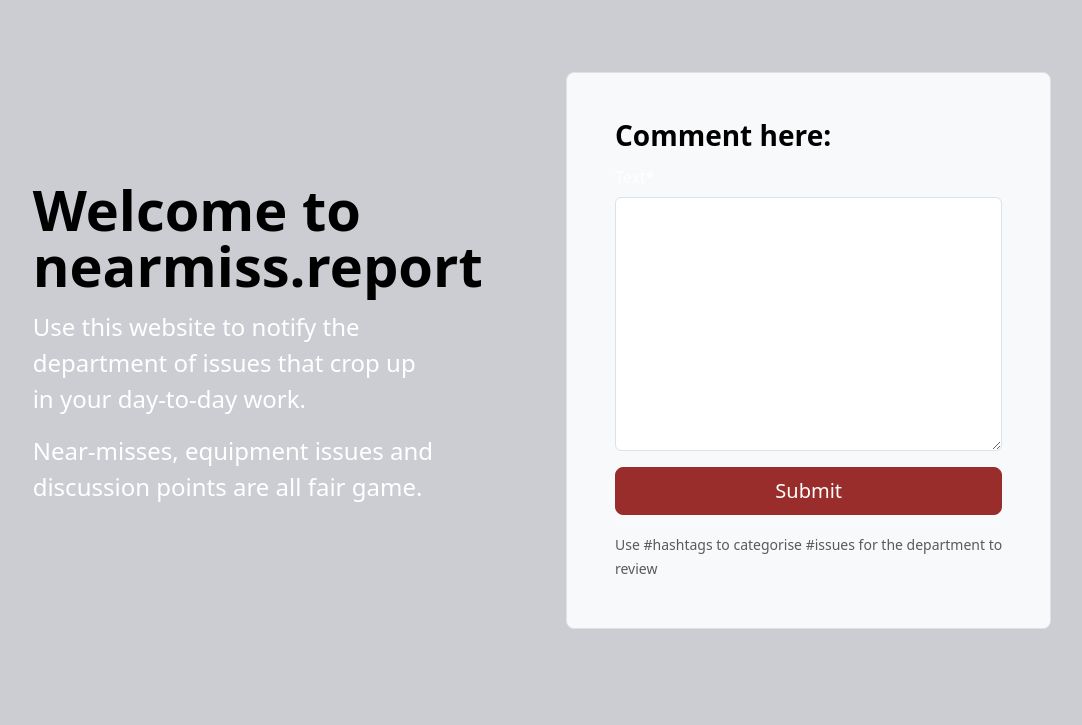
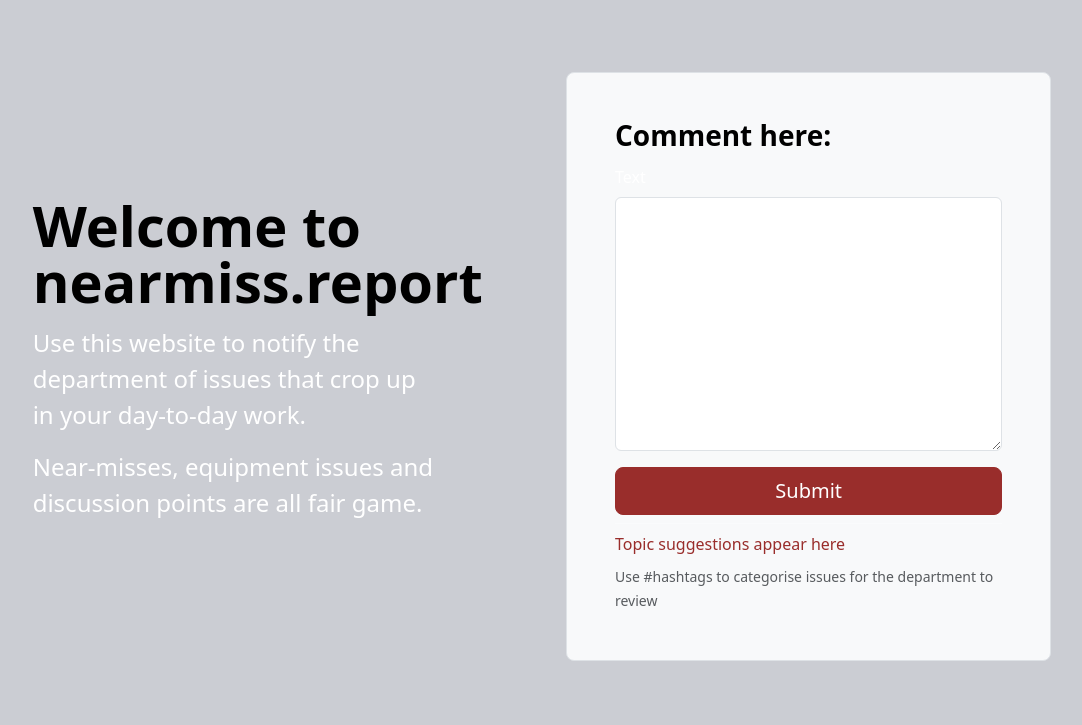
Before and after one commit to uppertoe/near_miss, a Django app: page / in a window 1280 px wide. Shown: the part 88-813 px from the top of the page, without its empty margins (98-1180 px from the left). Before the commit the page ends 717 px from the top, so only its background shows below. Run offline with Django 4.2, Linux system fonts and the light colour scheme; data that the repository does not hold is empty; style sheets or scripts are compiled from the project's sources; parts of the project's set-up code (start-up, migrations or seed data) failed here and were passed over; some libraries are stand-ins or nearby versions.

Commit message:
tweaks to js

```diff
--- a/static/js/tag_suggest.js
+++ b/static/js/tag_suggest.js
@@ -9,7 +9,7 @@
     div.classList.add("row", "text-primary")
     for (let i = 0; i < array.length; i++) {
         let tag = document.createElement("a")
-        tag.classList.add("col", "text-decoration-none")
+        tag.classList.add("col-2", "text-decoration-none")
         tag.role = "button"
         tag.innerHTML = '#' + array[i]
         div.append(tag)
@@ -40,6 +40,8 @@
         distinctMatches = [...new Set(matches)].slice(0, result_count);
         if (!distinctMatches.length == 0) {
             parent.innerHTML = buildHtml(distinctMatches).outerHTML
+        } else {
+            parent.innerHTML = "Topic suggestions appear here"
         }
     })
 }
@@ -67,7 +69,7 @@
     let a = e.target.closest('a');
     if (!a) return;
     if (!tagsDiv.contains(a)) return;
-    commentText.value += (" " + a.innerText);
+    commentText.value += (" " + a.innerText + " ");
     commentText.focus()
 })
 
--- a/static/scss/custom.scss
+++ b/static/scss/custom.scss
@@ -14,5 +14,9 @@
 
 $btn-close-color: $white;
 
+.asteriskField {
+    display: none;
+}
+
 // Import Bootstrap
 @import "../bootstrap/scss/bootstrap";
--- a/templates/issues/comment_create_form.html
+++ b/templates/issues/comment_create_form.html
@@ -20,8 +20,8 @@
             {{ form | crispy }}
             <button class="w-100 btn btn-lg btn-primary" type="submit">Submit</button>
             <hr class="my-2">
-            <div id="tags" class="mb-2"></div>
-            <small class="text-body-secondary">Use #hashtags to categorise #issues for the department to review</small>
+            <div id="tags" class="mb-2 text-primary">Topic suggestions appear here</div>
+            <small class="text-body-secondary">Use #hashtags to categorise issues for the department to review</small>
         </form>
       </div>
     </div>
```
